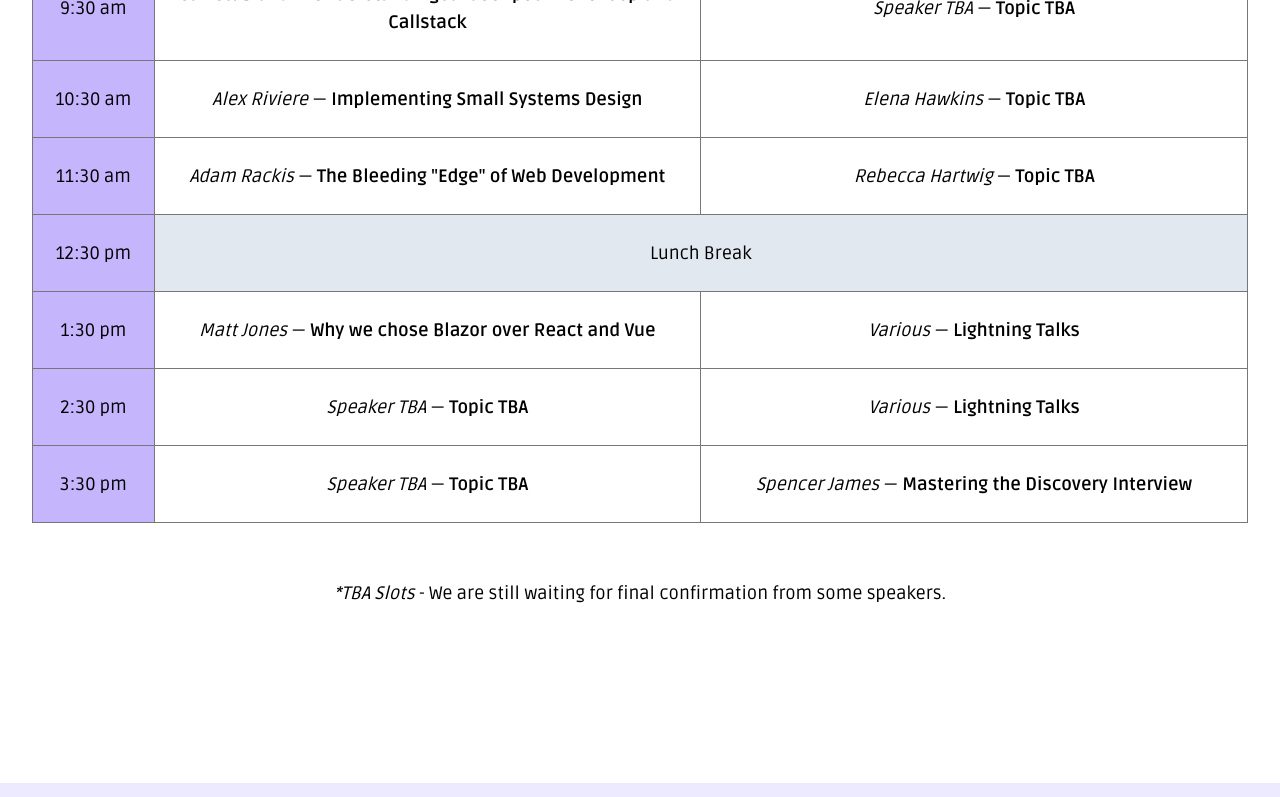
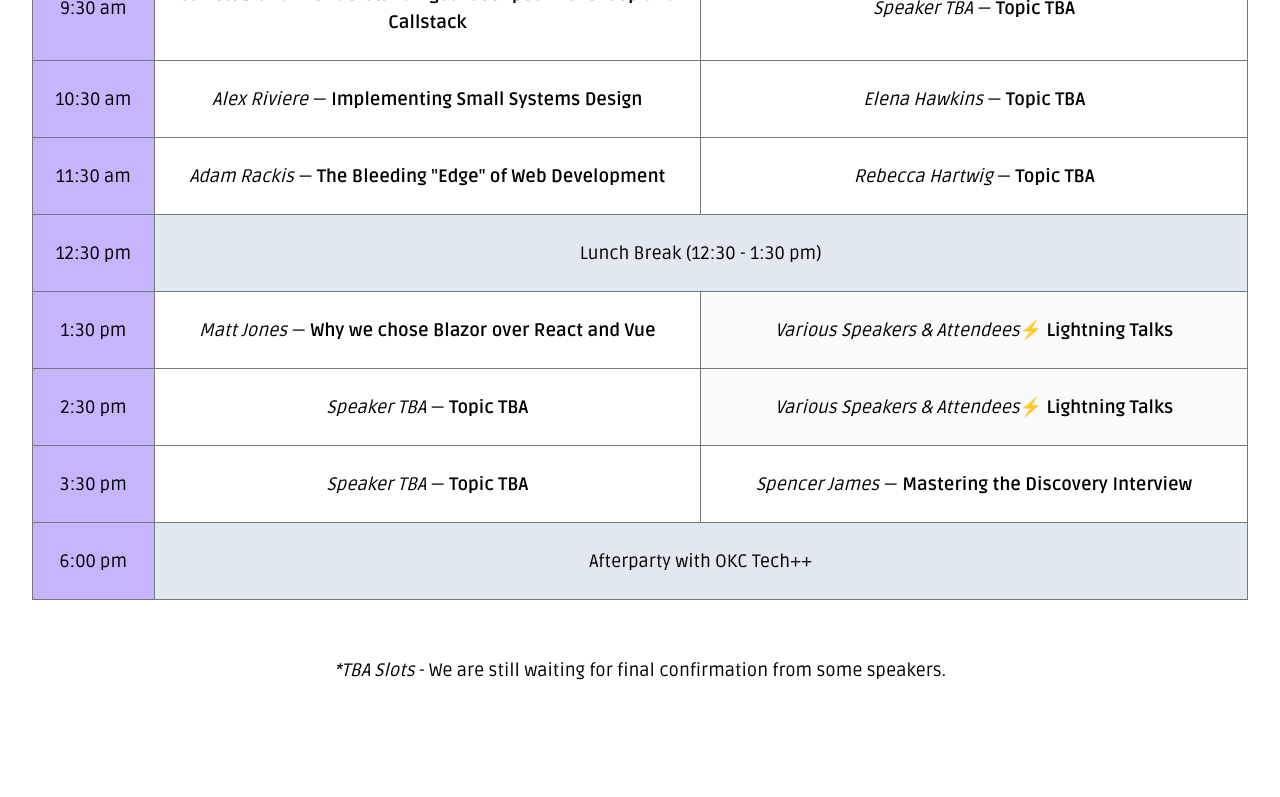
Before and after one commit to techlahoma/thunderplains-2023, a Next.js app: page / in a window 1280 px wide. Shown: the part 903-1700 px from the top of the page. Built offline with nearby package versions, Linux system fonts and the light colour scheme.

Commit message:
Schedule: Add afterparty & Updates

```diff
--- a/app/page.tsx
+++ b/app/page.tsx
@@ -37,7 +37,7 @@ export default function Home() {
             <tr>
               <td className="bg-violet-300">9:00 am</td>
               <td colSpan={2} className="bg-slate-200">
-                Welcome
+                Welcome &amp; 10-Year ThunderPlains Recap
               </td>
             </tr>
             <tr>
@@ -72,7 +72,7 @@ export default function Home() {
             <tr>
               <td className="bg-violet-300">12:30 pm</td>
               <td colSpan={2} className="bg-slate-200">
-                Lunch Break
+                Lunch Break (12:30 - 1:30 pm)
               </td>
             </tr>
             <tr>
@@ -80,8 +80,9 @@ export default function Home() {
               <td>
                 <em>Matt Jones</em> &mdash; <strong>Why we chose Blazor over React and Vue</strong>
               </td>
-              <td>
-                <em>Various</em> &mdash; <strong>Lightning Talks</strong>
+              <td className="bg-slate-50">
+                <em>Various Speakers &amp; Attendees</em>
+                <strong>⚡️ Lightning Talks</strong>
               </td>
             </tr>
             <tr>
@@ -89,8 +90,9 @@ export default function Home() {
               <td>
                 <em>Speaker TBA</em> &mdash; <strong>Topic TBA</strong>
               </td>
-              <td>
-                <em>Various</em> &mdash; <strong>Lightning Talks</strong>
+              <td className="bg-slate-50">
+                <em>Various Speakers &amp; Attendees</em>
+                <strong>⚡️ Lightning Talks</strong>
               </td>
             </tr>
             <tr>
@@ -100,6 +102,12 @@ export default function Home() {
               </td>
               <td>
                 <em>Spencer James</em> &mdash; <strong>Mastering the Discovery Interview</strong>
+              </td>
+            </tr>
+            <tr>
+              <td className="bg-violet-300">6:00 pm</td>
+              <td colSpan={2} className="bg-slate-200">
+                Afterparty with OKC Tech++
               </td>
             </tr>
           </table>
```
